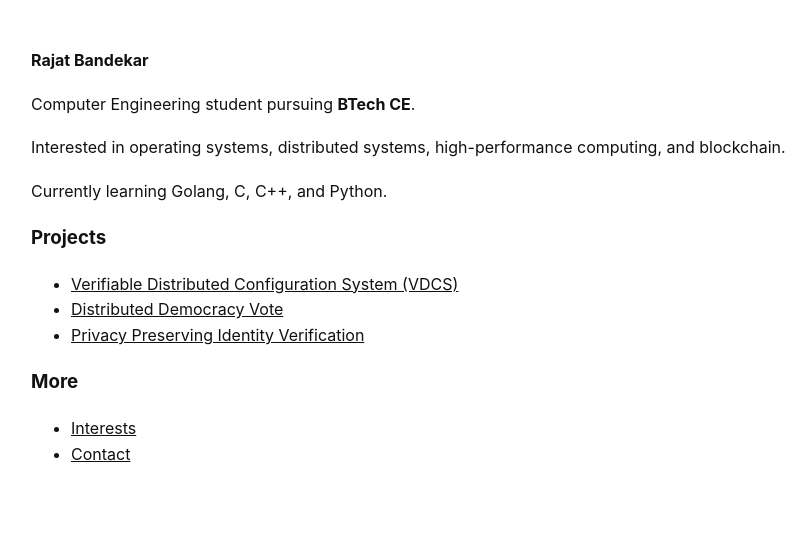
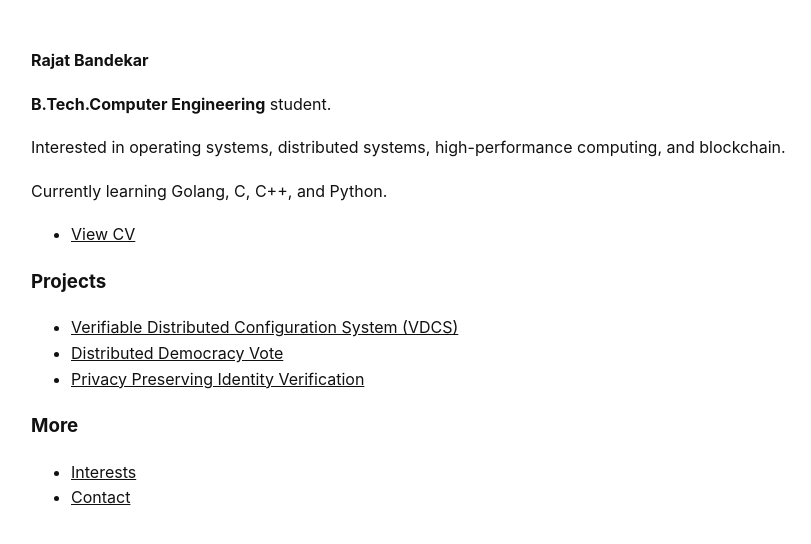
Before and after one commit to rrb115/rrb115.github.io, a Jekyll site: the page built from _pages/about.md, in a window 1280 px wide. Shown: the top 544 px of the page, without its empty margins (229-1040 px from the left). Built offline with Jekyll 4.4.1, drawn with Linux system fonts in a browser that asks for light colours.

Commit message:
added more information

```diff
--- a/_pages/about.md
+++ b/_pages/about.md
@@ -11,11 +11,12 @@ redirect_from:
 
 **Rajat Bandekar**
 
-Computer Engineering student pursuing **BTech CE**.
+**B.Tech.Computer Engineering** student.
 
 Interested in operating systems, distributed systems, high-performance computing, and blockchain.
 
 Currently learning Golang, C, C++, and Python.
+- [View CV](/assets/cv.pdf){:target="_blank"}
 
 ### Projects
 
```
Also changed, not shown: _pages/interests.md (+3 -2 lines).
